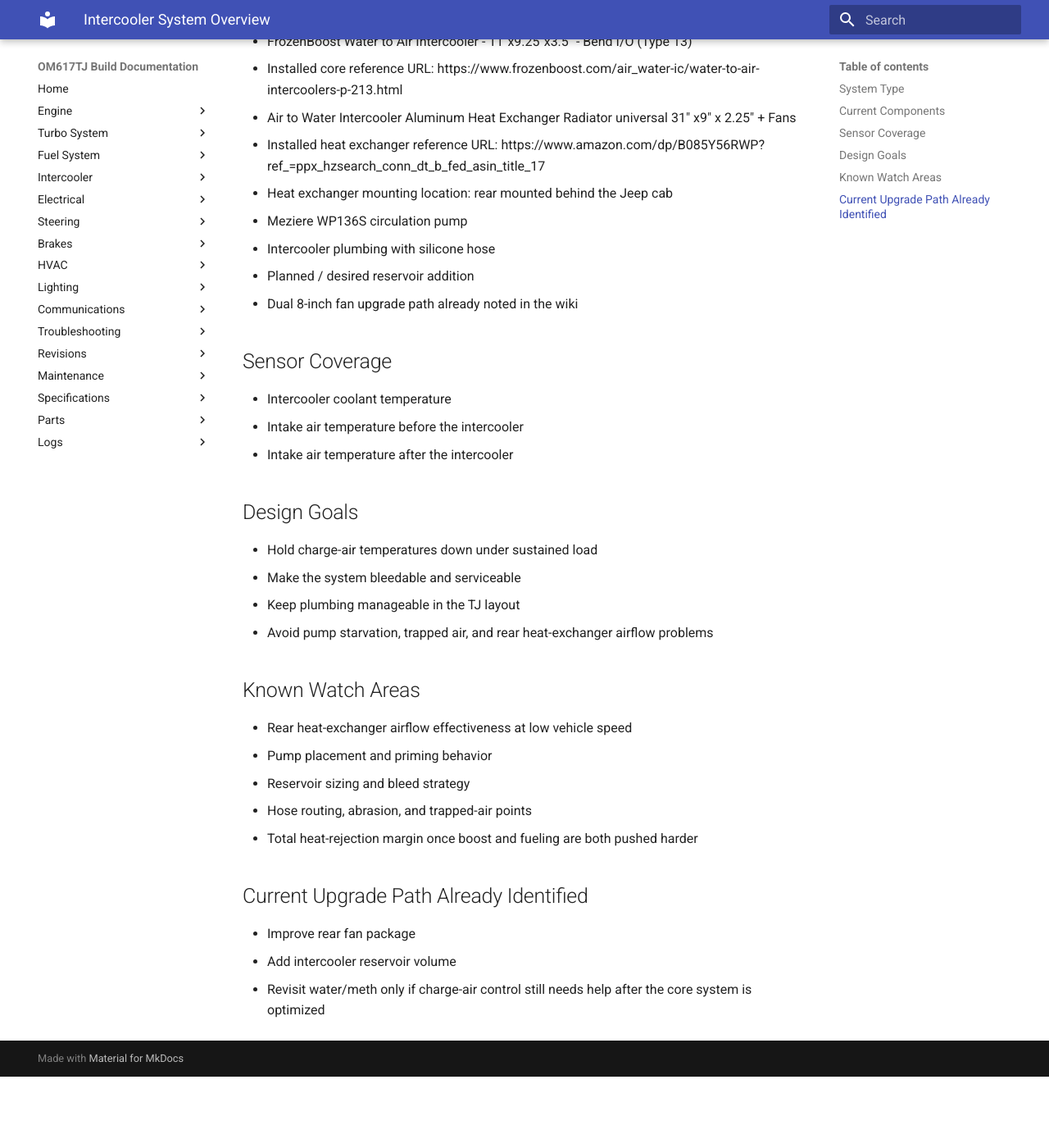
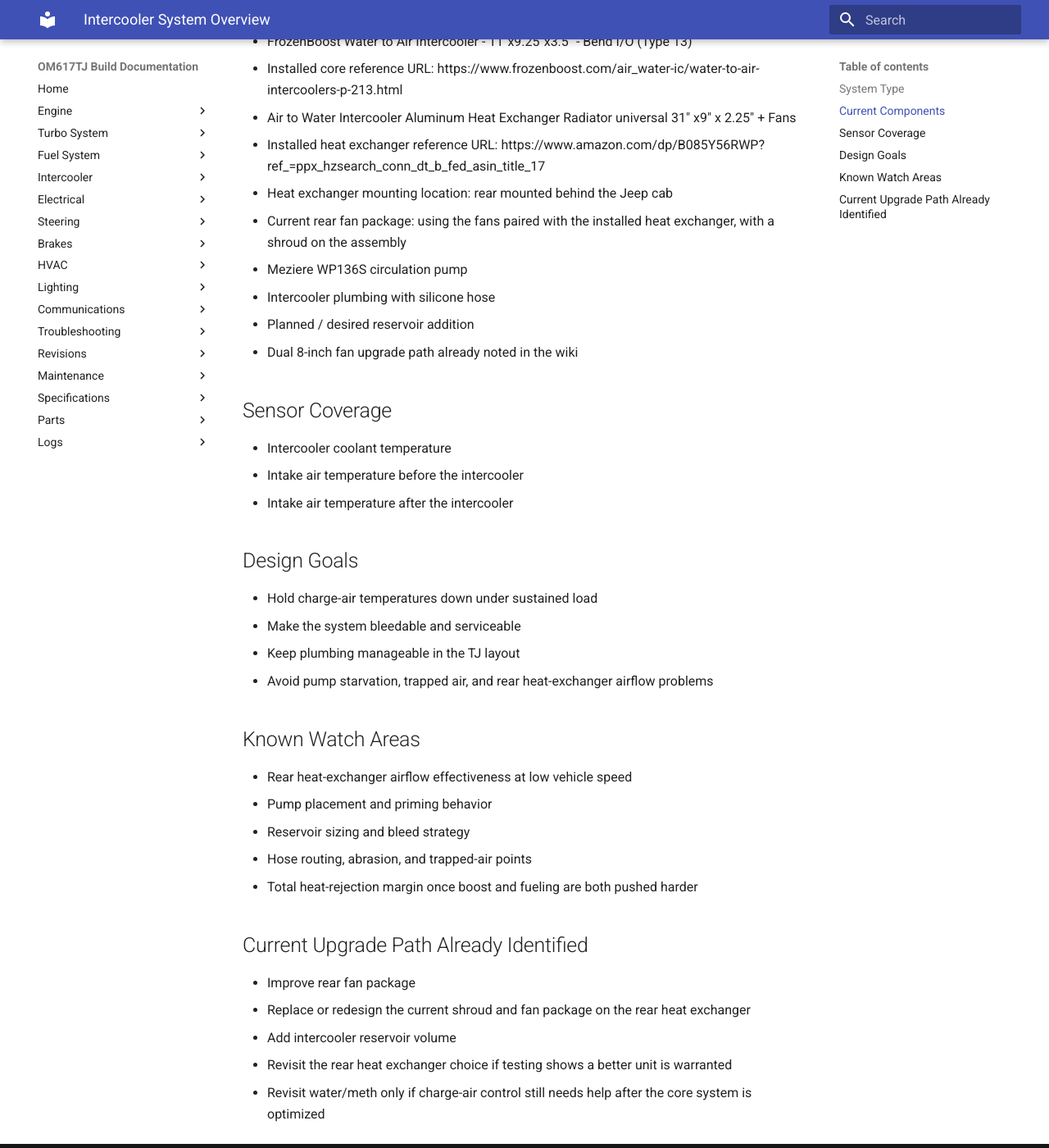
Before and after one commit to xndrxw/om617tj, an MkDocs documentation site: the page built from docs/intercooler/intercooler-overview.md, in a window 1280 px wide and 1400 px high, scrolled down 335 px. Shown: the whole window at 82% size. Built offline with MkDocs 1.6.1 and Material for MkDocs 9.7.7, drawn with Linux system fonts in a browser that asks for light colours; before the commit the page ends 1648 px from its top, so only the background shows below that.

Commit message:
docs: clarify intercooler fan and shroud status

```diff
--- a/docs/intercooler/intercooler-overview.md
+++ b/docs/intercooler/intercooler-overview.md
@@ -11,6 +11,7 @@ Water-to-air intercooler system designed around the packaging realities of the T
 - Air to Water Intercooler Aluminum Heat Exchanger Radiator universal 31" x9" x 2.25" + Fans
 - Installed heat exchanger reference URL: https://www.amazon.com/dp/B085Y56RWP?ref_=ppx_hzsearch_conn_dt_b_fed_asin_title_17
 - Heat exchanger mounting location: rear mounted behind the Jeep cab
+- Current rear fan package: using the fans paired with the installed heat exchanger, with a shroud on the assembly
 - Meziere WP136S circulation pump
 - Intercooler plumbing with silicone hose
 - Planned / desired reservoir addition
@@ -40,5 +41,7 @@ Water-to-air intercooler system designed around the packaging realities of the T
 ## Current Upgrade Path Already Identified
 
 - Improve rear fan package
+- Replace or redesign the current shroud and fan package on the rear heat exchanger
 - Add intercooler reservoir volume
+- Revisit the rear heat exchanger choice if testing shows a better unit is warranted
 - Revisit water/meth only if charge-air control still needs help after the core system is optimized
```
Also changed, not shown: CHANGELOG.md (+6 -0 lines), parts/part-numbers.md (+1 -1 lines).
